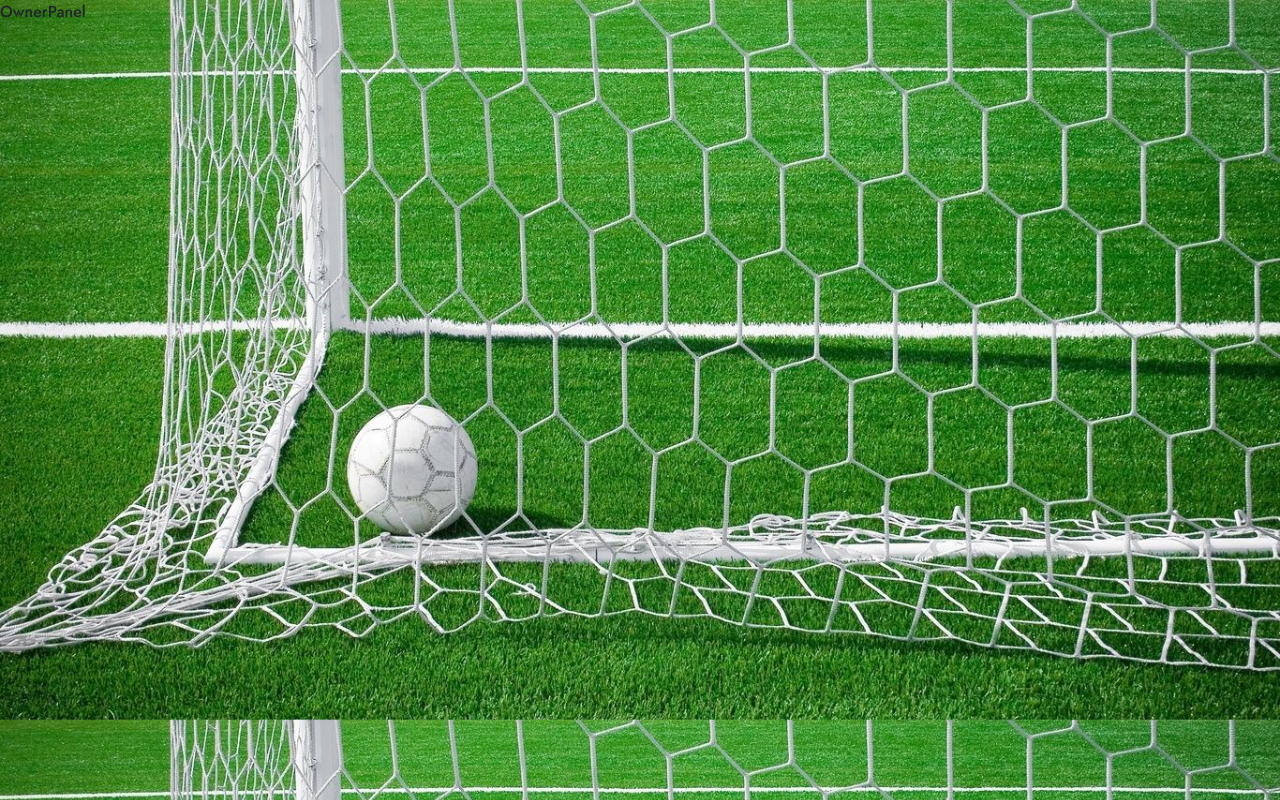
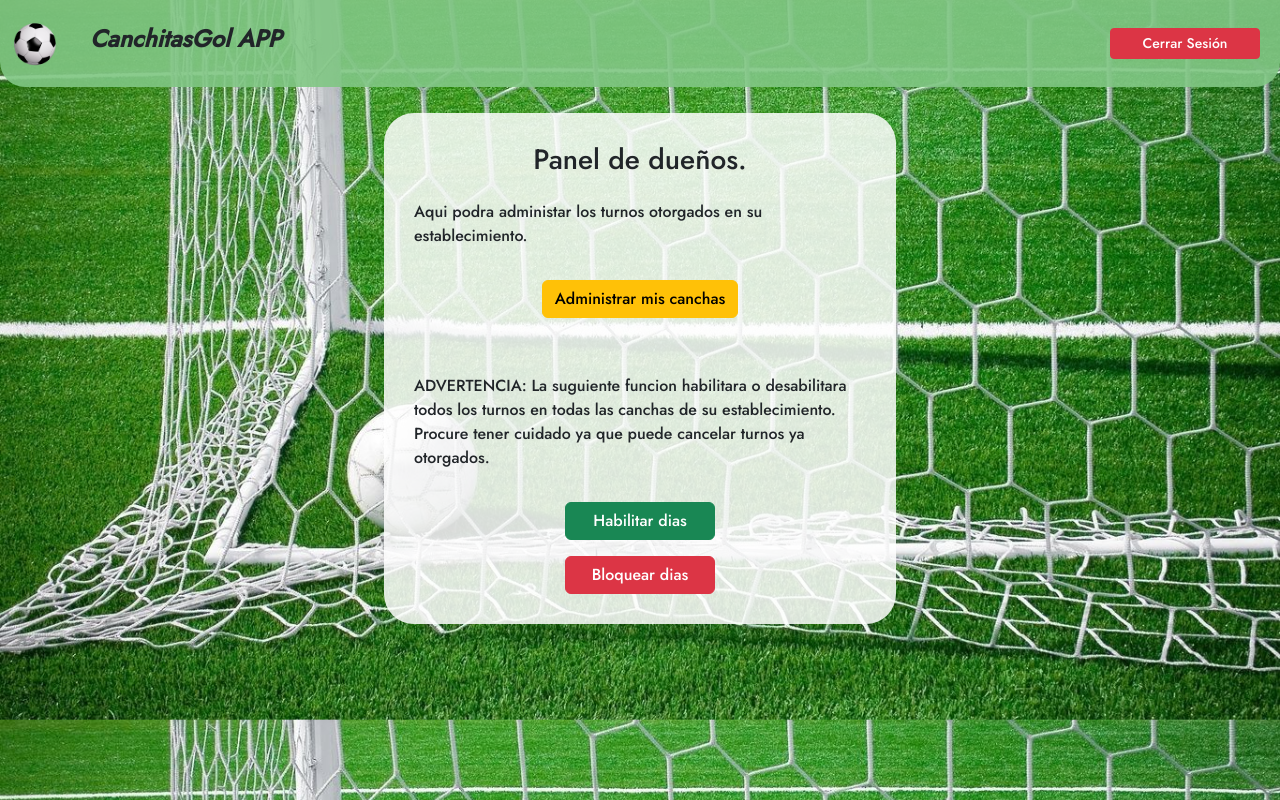
Before and after one commit to salinasariel/TUP-LC3TT-G13, a React (Create React App) app in the folder proyect-g13/: page /ownerpanel in a window 1280 px wide. Built offline with nearby package versions, Linux system fonts and the light colour scheme.

Commit message:
OP style but dont work

```diff
--- a/proyect-g13/src/components/OwnerPanel/OwnerPanel.js
+++ b/proyect-g13/src/components/OwnerPanel/OwnerPanel.js
@@ -1,8 +1,22 @@
 import React from 'react'
+import MenuBar from '../MenuBar/MenuBar'
 
 function OwnerPanel() {
   return (
-    <div>OwnerPanel</div>
+    <div>
+      <MenuBar />
+      <div className="backplate scale-up-center">
+
+            <h3>Panel de dueños.</h3>
+            <p>Aqui podra administar los turnos otorgados en su establecimiento.</p>
+            <button  className='btn btn-warning'>Administrar mis canchas</button><br></br>
+
+            <p>ADVERTENCIA: La suguiente funcion habilitara o desabilitara todos los turnos en todas las canchas de su establecimiento. Procure tener cuidado ya que puede cancelar turnos ya otorgados.</p>
+            <button  className='btn btn-success'>Habilitar dias</button>
+            <button  className='btn btn-danger'>Bloquear dias</button>
+
+        </div>
+    </div>
   )
 }
 
```
